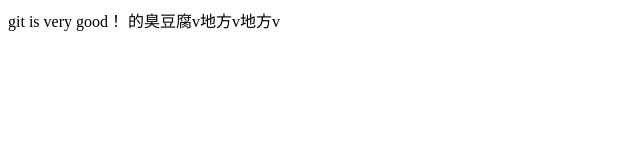
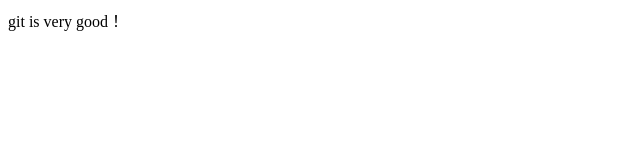
Before and after one commit to cwd0707/git-demo, a plain HTML site: page index.html in a window 1280 px wide. Shown: the whole page, without its empty margins (0-640 px from the left). Drawn offline with Linux system fonts and the light colour scheme.

Commit message:
第一次提交

```diff
--- a/index.html
+++ b/index.html
@@ -6,6 +6,6 @@
 	</head>
 	<body>
 		git is very good！
-		的臭豆腐v地方v地方v
+
 	</body>
 </html>
```
